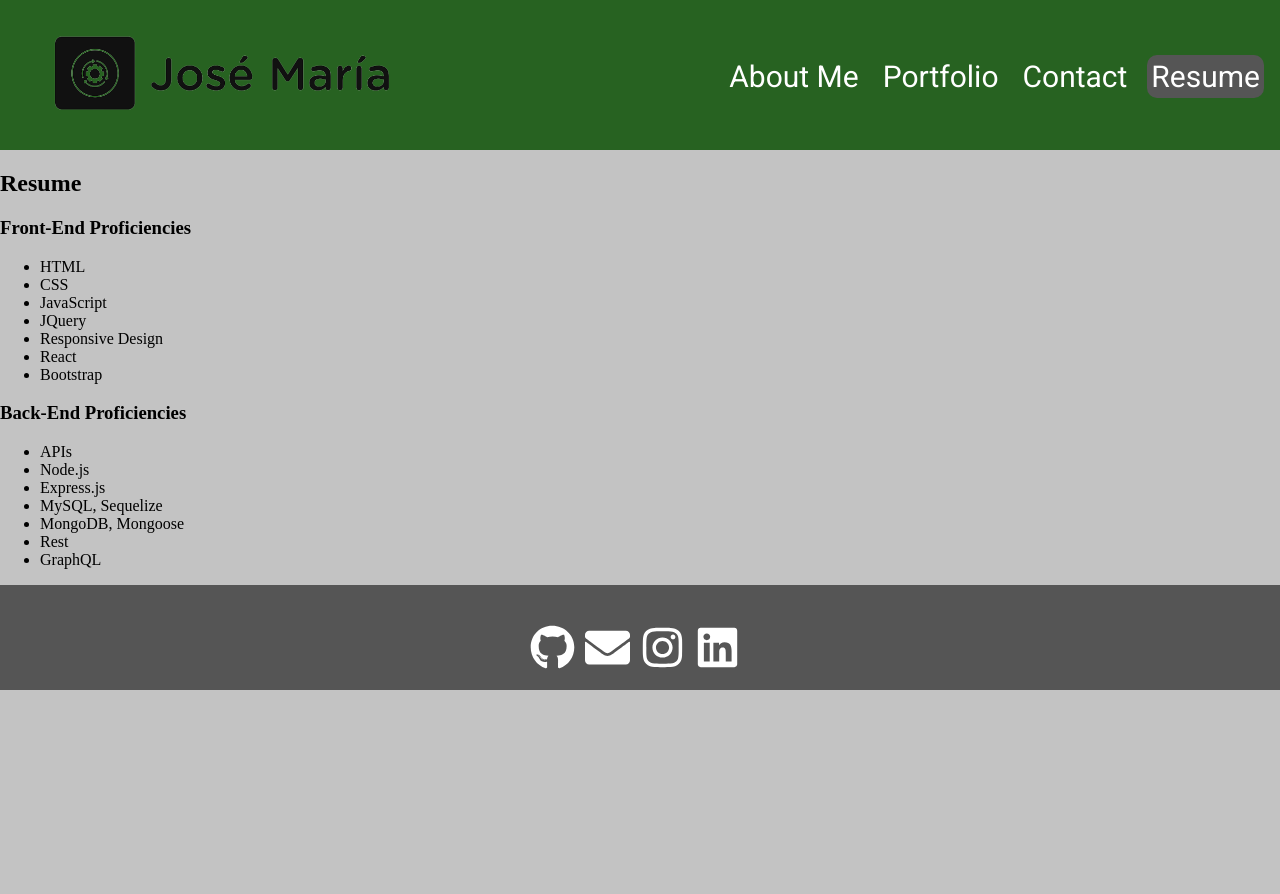
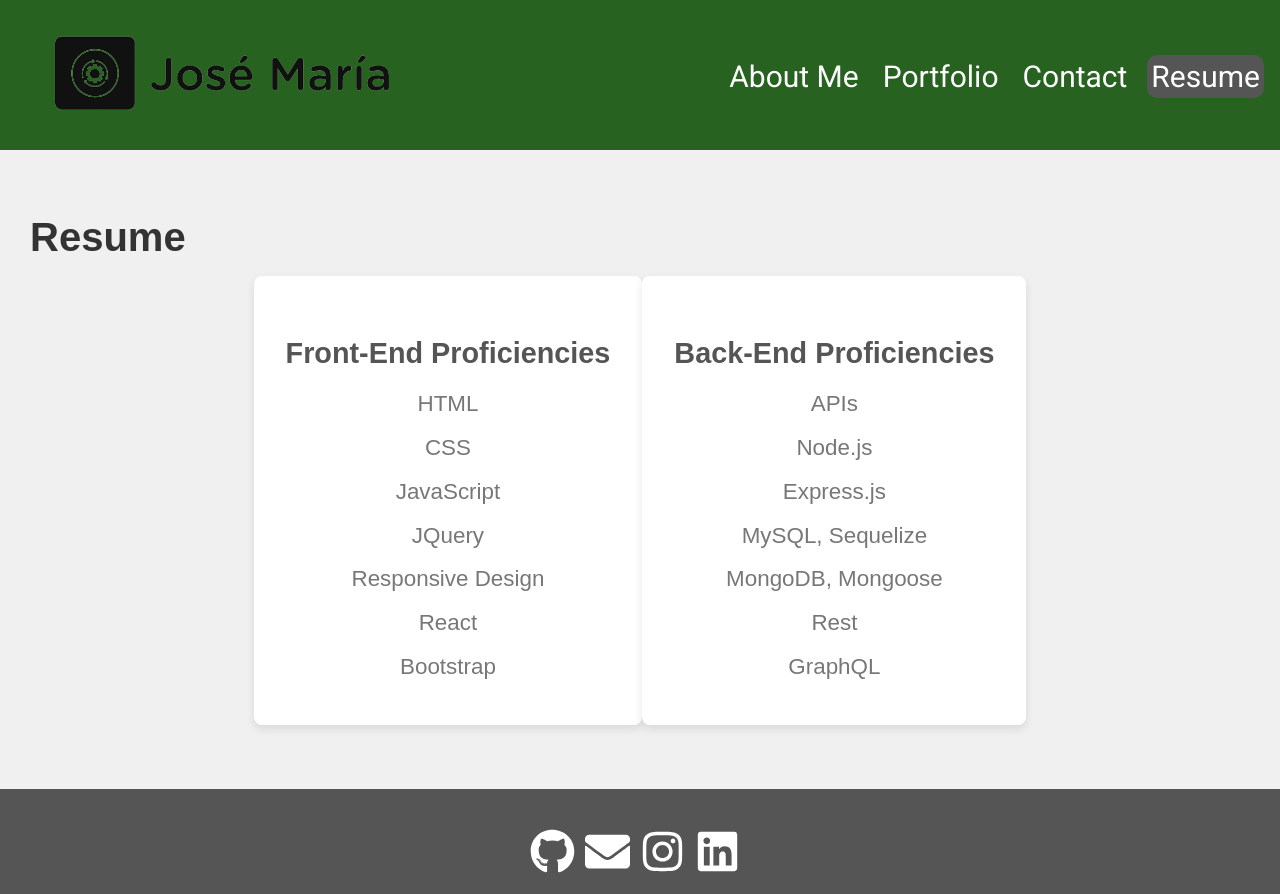
Before and after one commit to ChemaKing13/20.ReactPortfolio, a React (Create React App) app in the folder portfolio/: page /resume in a window 1280 px wide. Before the commit the page ends 800 px from the top, so only its background shows below. Built offline with nearby package versions, Linux system fonts and the light colour scheme.

Commit message:
resume.js styled

```diff
--- a/portfolio/src/components/AboutMe.js
+++ b/portfolio/src/components/AboutMe.js
@@ -8,6 +8,7 @@ const age = '23'
 const AboutMe = () => {
   return (
     <section className="about-me">
+      <h2>About Me</h2>
       <div className="container">
         <div className="about-me-content">
           <div className="about-me-text">
--- a/portfolio/src/components/Resume.js
+++ b/portfolio/src/components/Resume.js
@@ -14,13 +14,13 @@ const proficiencies = [
 const Resume = () => {
   return (
     <div className="resume">
-      <h2>Resume</h2>
+      <h2 className='resume-title'>Resume</h2>
       {proficiencies.map((end) => (
         <div key={end.type} className="proficiencies-section">
-          <h3>{end.type} Proficiencies</h3>
+          <h3 className='proficiency-type'>{end.type} Proficiencies</h3>
           <ul className="proficiency-list">
             {end.list.map((proficiency, index) => (
-              <li key={index}>{proficiency}</li>
+              <li key={index} className='proficiency-item'>{proficiency}</li>
             ))}
           </ul>
         </div>
--- a/portfolio/src/styles.css
+++ b/portfolio/src/styles.css
@@ -322,3 +322,49 @@ button:hover {
     color: gre;
     margin-top: 0.5rem;
 } */
+
+/* resume styles */
+.resume {
+    padding: 2rem 0;
+    background-color: #f0f0f0;
+    font-family: 'Arial', sans-serif;
+    align-items: center;
+    text-align: center;
+}
+
+.resume-title {
+    font-size: 2.5rem;
+    margin-bottom: 1rem;
+    color: #333;
+    text-align: left;
+    width: 100%;
+    padding-left: 30px;
+}
+
+.proficiencies-section {
+    background-color: #fff;
+    border-radius: 8px;
+    box-shadow: 0 4px 8px rgba(0, 0, 0, 0.1);
+    margin-bottom: 2rem;
+    padding: 2rem;
+    display: inline-block;
+}
+
+.proficiency-type {
+    font-size: 1.8rem;
+    margin-bottom: 1rem;
+    color: #555;
+}
+
+.proficiency-list {
+    list-style: none;
+    padding: 0;
+    margin: 0;
+}
+
+.proficiency-item {
+    font-size: 1.4rem;
+    margin-bottom: 0.5rem;
+    color: #777;
+    line-height: 1.6;
+}
```
